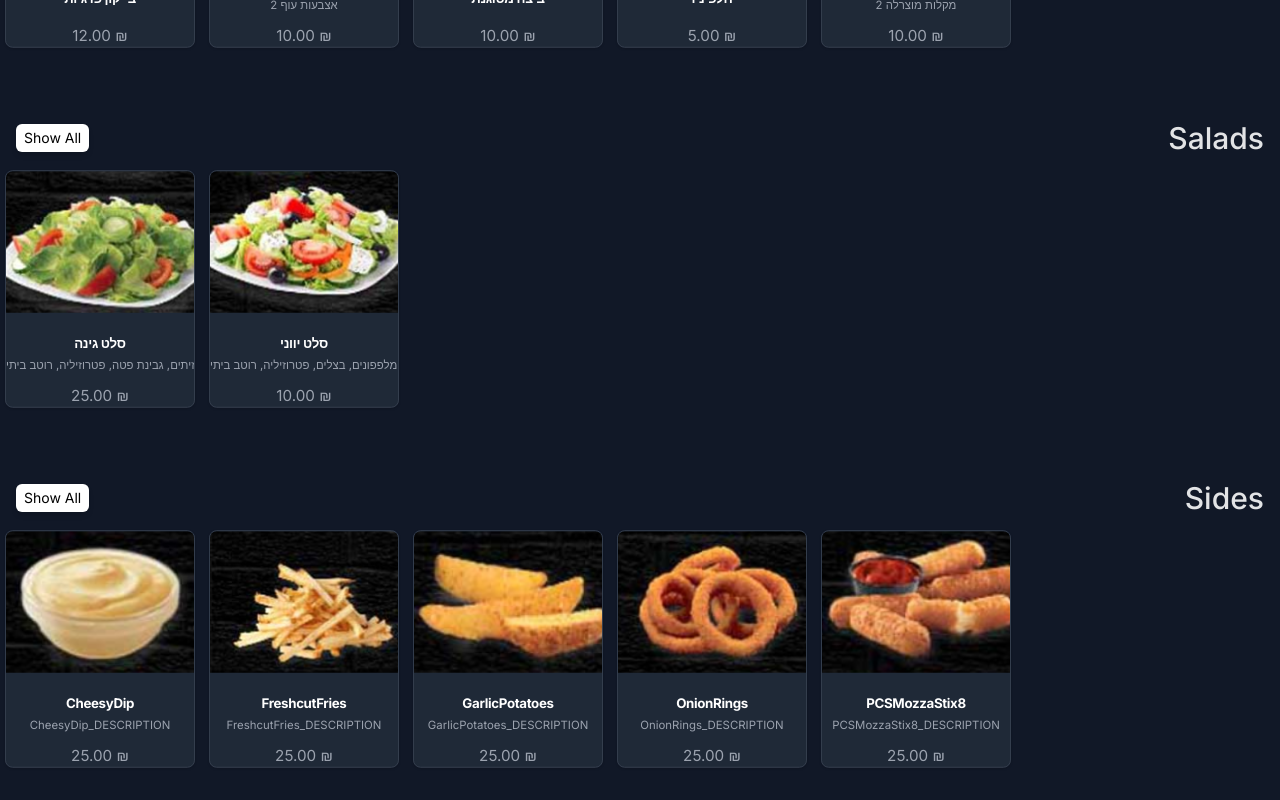
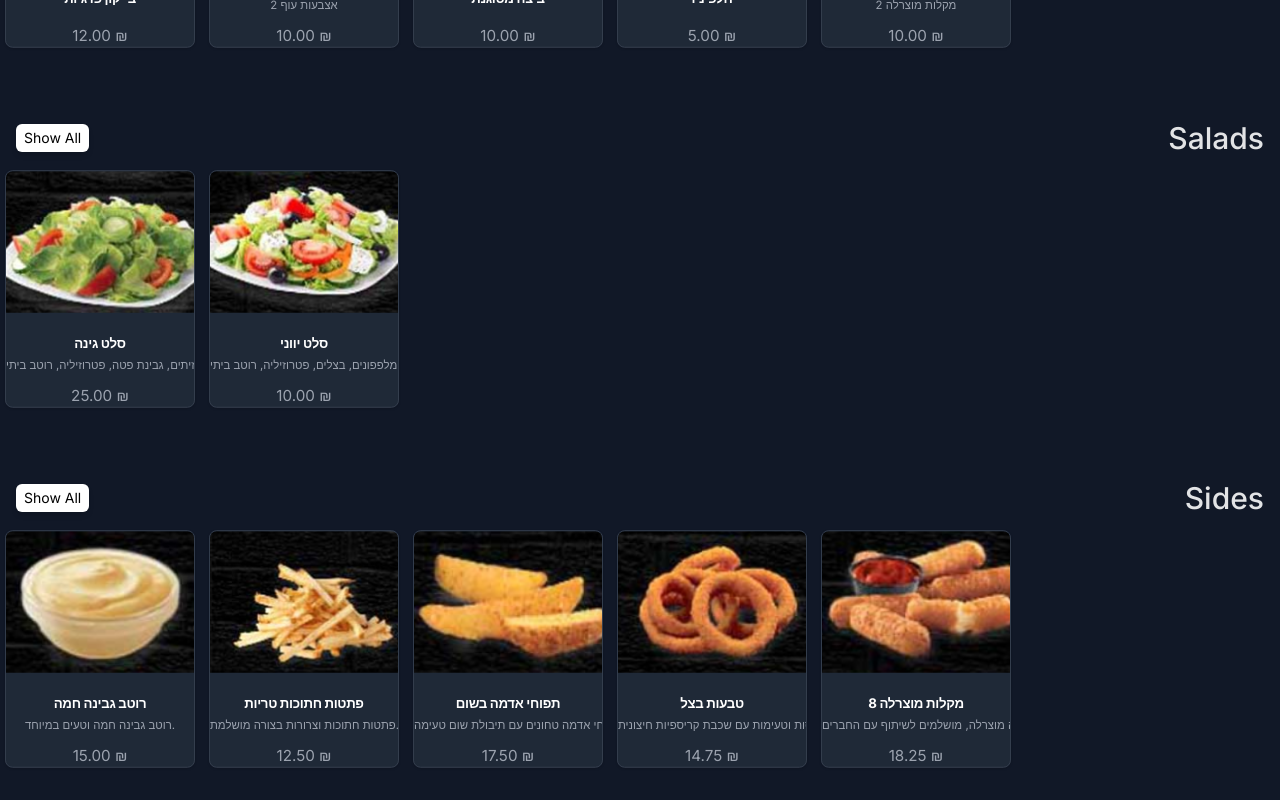
Before and after one commit to eliasrenawi23/resMenu, a Next.js app: page / in a window 1280 px wide. Shown: the part 1656-2456 px from the top of the page. Built offline with nearby package versions, Linux system fonts and the light colour scheme.

Commit message:
changed photo

```diff
--- a/components/MuiDrawer.tsx
+++ b/components/MuiDrawer.tsx
@@ -50,12 +50,10 @@ const MuiDrawer: React.FC<MuiDrawerProps> = ({ data, onClose, open }) => {
                             <Image
                                 src={data?.imageUrl || ''}
                                 loading='lazy'
-                                decoding='async'
                                 alt="meal"
-                                layout="responsive"
-                                width={100}
-                                height={100}
-                                className="data-[loaded=false]:animate-pulse data-[loaded=false]:dark:bg-gray-400 object-cover "
+                                layout="fill"
+
+                                className="data-[loaded=false]:animate-pulse data-[loaded=false]:dark:bg-gray-400 object-cover max-h[100%]  "
                             />
 
                         </div>
--- a/lang/ar.json
+++ b/lang/ar.json
@@ -38,5 +38,16 @@
     "GARDEN_SALAD": "سلطة جاردين",
     "GARDEN_SALAD_DESCRIPTION": "خس، طماطم، خيار، بصل، زيتون، جبنة فيتا، بقدونس، صلصة محلية الصنع",
     "GREEK_SALAD": "سلطة يونانية",
-    "GREEK_SALAD_DESCRIPTION": "خس، طماطم، خيار، بصل، بقدونس، صلصة محلية الصنع"
+    "GREEK_SALAD_DESCRIPTION": "خس، طماطم، خيار، بصل، بقدونس، صلصة محلية الصنع",
+    "CHEESYDIP": "صلصة الجبنة الساخنة",
+    "FRESHCUTFRIES": "بطاطس مقطعة طازجة",
+    "GARLICPOTATOES": "بطاطا بالثوم",
+    "ONIONRINGS": "حلقات البصل",
+    "PCSMOZZASTIX8": "عصا الجبنة 8 قطع",
+    "CHEESYDIP_DESCRIPTION": "صلصة الجبنة الساخنة المميزة واللذيذة.",
+    "FRESHCUTFRIES_DESCRIPTION": "بطاطس مقطعة طازجة ومقرمشة بشكل مثالي.",
+    "GARLICPOTATOES_DESCRIPTION": "بطاطا مقلية مع تتبيلة الثوم اللذيذة.",
+    "ONIONRINGS_DESCRIPTION": "حلقات بصل مقرمشة ولذيذة تحتوي على طبقة خارجية مقرمشة.",
+    "PCSMOZZASTIX8_DESCRIPTION": "عصا الجبنة المميزة المحشوة بالموزاريلا، مثالية للمشاركة مع الأصدقاء.",
+    "Error": "Error"
 }
--- a/lang/he.json
+++ b/lang/he.json
@@ -39,5 +39,15 @@
     "GARDEN_SALAD_DESCRIPTION": "סלט עגבניות, מלפפונים, בצלים, זיתים, גבינת פטה, פטרוזיליה, רוטב ביתי",
     "GREEK_SALAD": "סלט יווני",
     "GREEK_SALAD_DESCRIPTION": "סלט עגבניות, מלפפונים, בצלים, פטרוזיליה, רוטב ביתי",
+    "CHEESYDIP": "רוטב גבינה חמה",
+    "FRESHCUTFRIES": "פתטות חתוכות טריות",
+    "GARLICPOTATOES": "תפוחי אדמה בשום",
+    "ONIONRINGS": "טבעות בצל",
+    "PCSMOZZASTIX8": "מקלות מוצרלה 8",
+    "CHEESYDIP_DESCRIPTION": "רוטב גבינה חמה וטעים במיוחד.",
+    "FRESHCUTFRIES_DESCRIPTION": "פתטות חתוכות וצרורות בצורה מושלמת.",
+    "GARLICPOTATOES_DESCRIPTION": "תפוחי אדמה טחונים עם תיבולת שום טעימה.",
+    "ONIONRINGS_DESCRIPTION": "טבעות בצל מקריסות וטעימות עם שכבת קריספיות חיצונית.",
+    "PCSMOZZASTIX8_DESCRIPTION": "מקלות מוצרלה מיוחדים שממולאים בפיצה מוצרלה, מושלמים לשיתוף עם החברים.",
     "Error": "Error"
 }
--- a/lib/data/sides.ts
+++ b/lib/data/sides.ts
@@ -7,34 +7,33 @@ import PCSMozzaStix8 from "@/public/sidess/pcsmozzastix8.png"
 
 export const sides = [
     {
-        title: "CheesyDip",
-        description: "CheesyDip_DESCRIPTION",
+        title: "CHEESYDIP",
+        description: "CHEESYDIP_DESCRIPTION",
         imageUrl: CheesyDip,
-        price: "25.00 ₪",
+        price: "15.00 ₪",
     },
     {
-        title: "FreshcutFries",
-        description: "FreshcutFries_DESCRIPTION",
+        title: "FRESHCUTFRIES",
+        description: "FRESHCUTFRIES_DESCRIPTION",
         imageUrl: FreshcutFries,
-        price: "25.00 ₪",
+        price: "12.50 ₪",
     },
     {
-        title: "GarlicPotatoes",
-        description: "GarlicPotatoes_DESCRIPTION",
+        title: "GARLICPOTATOES",
+        description: "GARLICPOTATOES_DESCRIPTION",
         imageUrl: GarlicPotatoes,
-        price: "25.00 ₪",
+        price: "17.50 ₪",
     },
     {
-        title: "OnionRings",
-        description: "OnionRings_DESCRIPTION",
+        title: "ONIONRINGS",
+        description: "ONIONRINGS_DESCRIPTION",
         imageUrl: OnionRings,
-        price: "25.00 ₪",
+        price: "14.75 ₪",
     },
     {
-        title: "PCSMozzaStix8",
-        description: "PCSMozzaStix8_DESCRIPTION",
+        title: "PCSMOZZASTIX8",
+        description: "PCSMOZZASTIX8_DESCRIPTION",
         imageUrl: PCSMozzaStix8,
-        price: "25.00 ₪",
+        price: "18.25 ₪",
     },
-
 ] as const;
```
Also changed, not shown: lib/data/chickenBurgerData.ts (+5 -5 lines).
